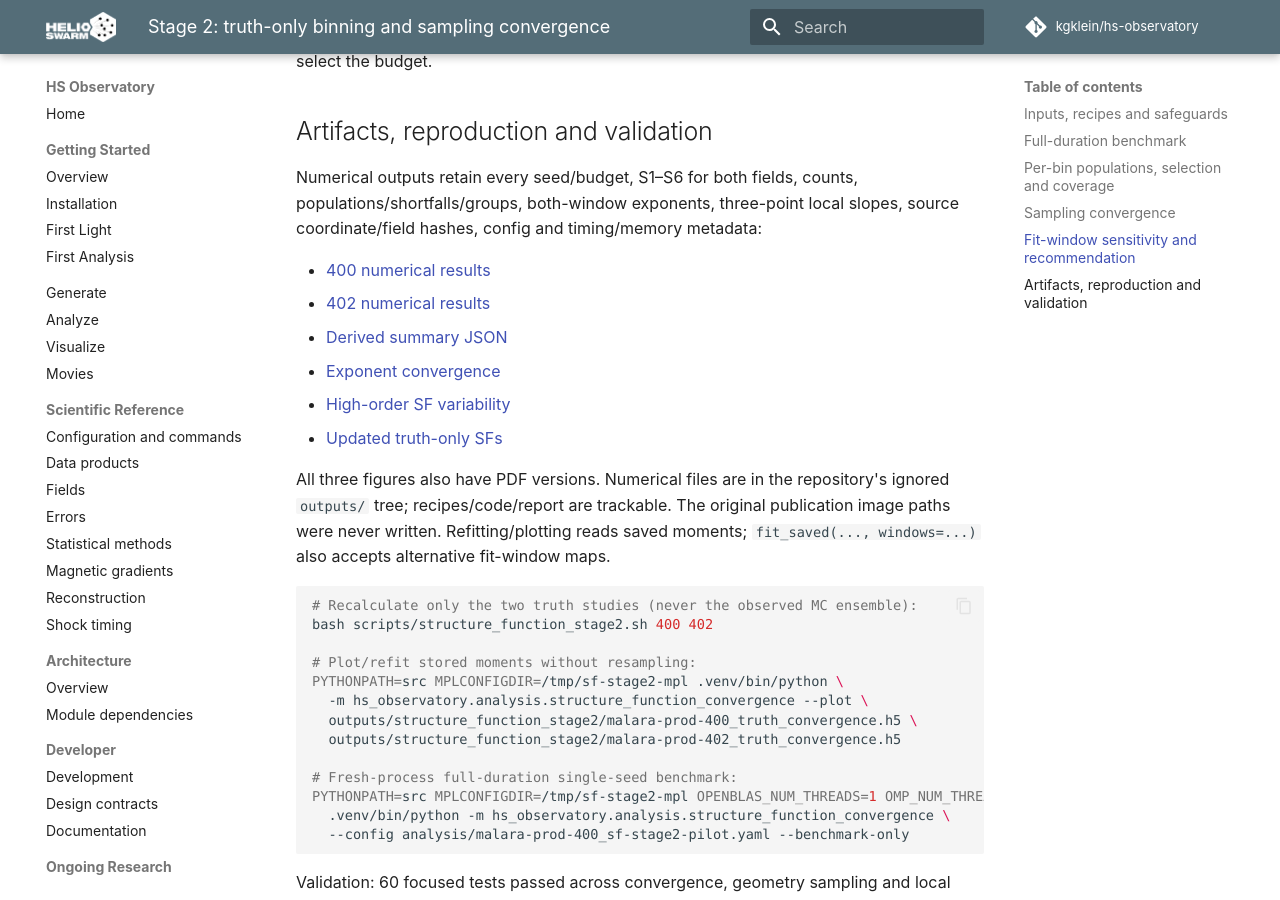
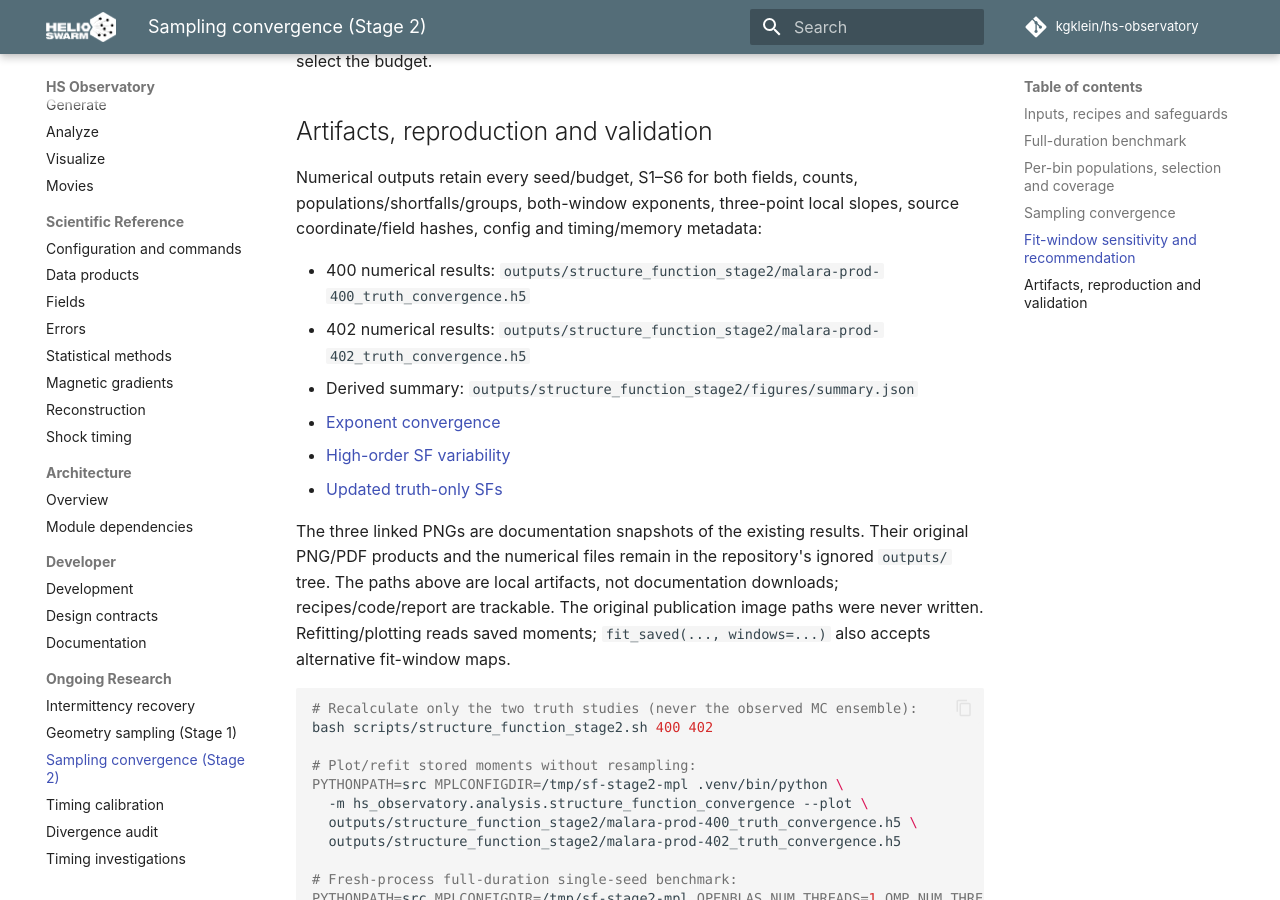
Before and after one commit to kgklein/hs-observatory, an MkDocs documentation site: the page built from docs/structure_function_stage2_convergence.md, in a window 1280 px wide and 900 px high, scrolled down 6815 px. Built offline with MkDocs 1.6.1 and Material for MkDocs 9.7.7, drawn with Linux system fonts in a browser that asks for light colours; comment, search, counter and statistics services are not loaded.

Commit message:
cleaned up broken link

```diff
--- a/docs/structure_function_stage2_convergence.md
+++ b/docs/structure_function_stage2_convergence.md
@@ -231,15 +231,17 @@
 populations/shortfalls/groups, both-window exponents, three-point local slopes,
 source coordinate/field hashes, config and timing/memory metadata:
 
-- [400 numerical results](../outputs/structure_function_stage2/malara-prod-400_truth_convergence.h5)
-- [402 numerical results](../outputs/structure_function_stage2/malara-prod-402_truth_convergence.h5)
-- [Derived summary JSON](../outputs/structure_function_stage2/figures/summary.json)
-- [Exponent convergence](../outputs/structure_function_stage2/figures/xi_convergence.png)
-- [High-order SF variability](../outputs/structure_function_stage2/figures/high_order_convergence.png)
-- [Updated truth-only SFs](../outputs/structure_function_stage2/figures/truth_structure_functions.png)
+- 400 numerical results: `outputs/structure_function_stage2/malara-prod-400_truth_convergence.h5`
+- 402 numerical results: `outputs/structure_function_stage2/malara-prod-402_truth_convergence.h5`
+- Derived summary: `outputs/structure_function_stage2/figures/summary.json`
+- [Exponent convergence](assets/figures/sf-stage2-xi-convergence.png)
+- [High-order SF variability](assets/figures/sf-stage2-high-order-convergence.png)
+- [Updated truth-only SFs](assets/figures/sf-stage2-truth-structure-functions.png)
 
-All three figures also have PDF versions. Numerical files are in the repository's
-ignored `outputs/` tree; recipes/code/report are trackable. The original
+The three linked PNGs are documentation snapshots of the existing results.
+Their original PNG/PDF products and the numerical files remain in the repository's ignored
+`outputs/` tree. The paths above are local artifacts, not documentation downloads;
+recipes/code/report are trackable. The original
 publication image paths were never written. Refitting/plotting reads saved
 moments; `fit_saved(..., windows=...)` also accepts alternative fit-window maps.
 
--- a/mkdocs.yml
+++ b/mkdocs.yml
@@ -70,6 +70,8 @@
       - Documentation: developer/documentation.md
   - Ongoing Research:
       - Intermittency recovery: research-notes/intermittency-recovery.md
+      - Geometry sampling (Stage 1): structure_function_geometry_stage1.md
+      - Sampling convergence (Stage 2): structure_function_stage2_convergence.md
       - Timing calibration: reference/timing-calibration.md
       - Divergence audit: research-notes/magnetic-gradient-divergence-audit.md
       - Timing investigations: research-notes/timing-investigations.md
```
Also changed, not shown: docs/research-notes/intermittency-recovery.md (+4 -0 lines), docs/structure_function_geometry_stage1.md (+2 -2 lines).
